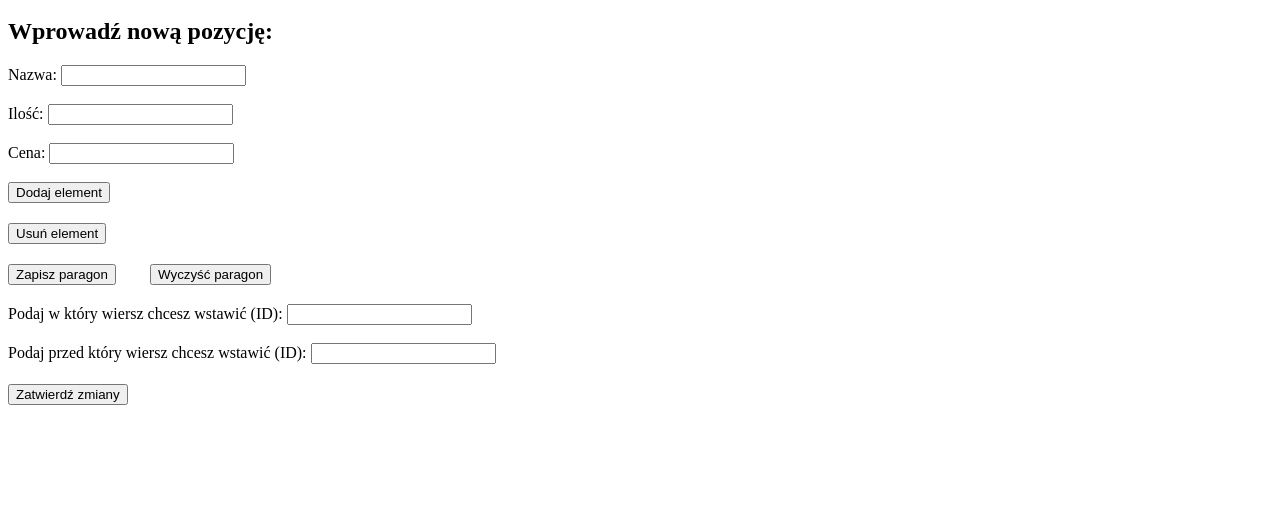
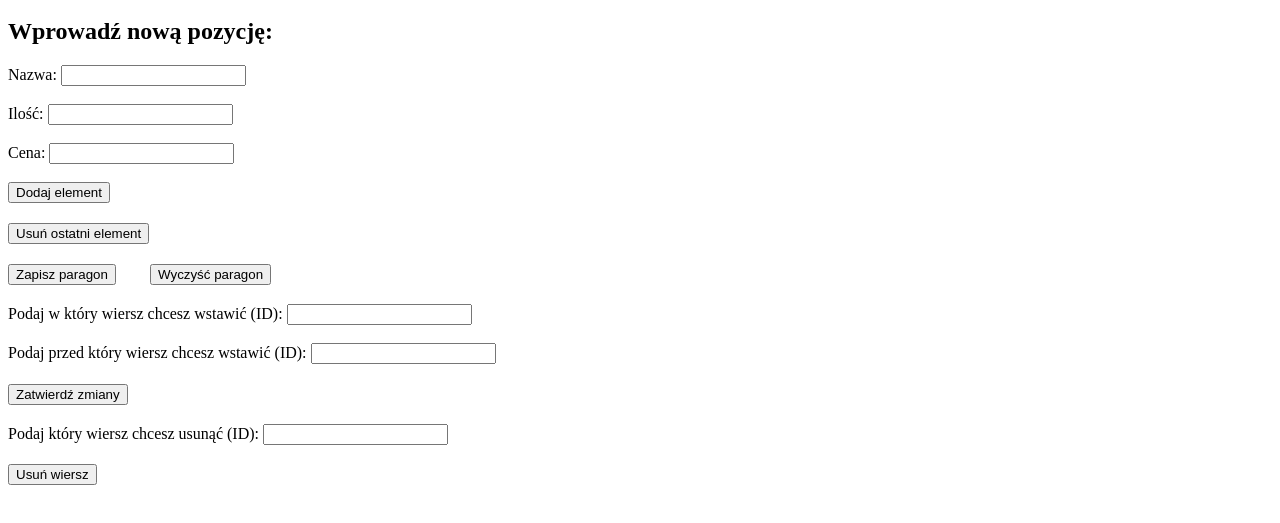
Before and after one commit to effkey/js_miniprojekt, a plain HTML site: page miniprojektjs/index.html in a window 1280 px wide. Shown: the part 153-676 px from the top of the page. Drawn offline with Linux system fonts and the light colour scheme.

Commit message:
Dodanie usuwania wybranego wiersza

```diff
--- a/miniprojektjs/index.html
+++ b/miniprojektjs/index.html
@@ -38,7 +38,7 @@
       <input type="submit" value="Dodaj element" id="submitButton"/>
     </form>
     <div id="usun">
-      <button id="buttonDelete">Usuń element</button>
+      <button id="buttonDelete">Usuń ostatni element</button>
     </div>
     <div id="zapisz">
       <button id="buttonSave">Zapisz paragon</button>
@@ -55,6 +55,13 @@
     <div id="zatwierdz">
       <button id="buttonAccept">Zatwierdź zmiany</button>
     </div>
+    <form id="myform3">
+      <label for="usun1">Podaj który wiersz chcesz usunąć (ID): </label>
+      <input type="text" id="usun1" /><br /><br />
+    </form>
+    <div id="usunWiersz">
+      <button id="buttonDeleteRow">Usuń wiersz</button>
+    </div>
     <script src="projekt.js"></script>
   </body>
 </html>
--- a/miniprojektjs/projekt.js
+++ b/miniprojektjs/projekt.js
@@ -244,6 +244,13 @@ buttonZmien.addEventListener("click", (event) => {
   btab.insertBefore(idrow1, idrow2);
 });
 
+var usunWiersz = document.getElementById("buttonDeleteRow");
+usunWiersz.addEventListener("click", (event) => {
+  let usun1 = document.getElementById("usun1").value;
+
+  btab.deleteRow(usun1 - 1);
+});
+
 ///tutaj bylem
 let razemm = zwrocRazem();
 let lp2 = zwrocLP();
--- a/miniprojektjs/style.css
+++ b/miniprojektjs/style.css
@@ -56,3 +56,17 @@ tr:nth-child(even) {
     position: absolute;
     top: 120px;
 }
+
+#myform3 {
+    position: absolute;
+    margin-top: 160px;
+}
+
+#usunWiersz {
+    position: relative;
+}
+
+#buttonDeleteRow {
+    position: absolute;
+    top: 200px;
+}
```
